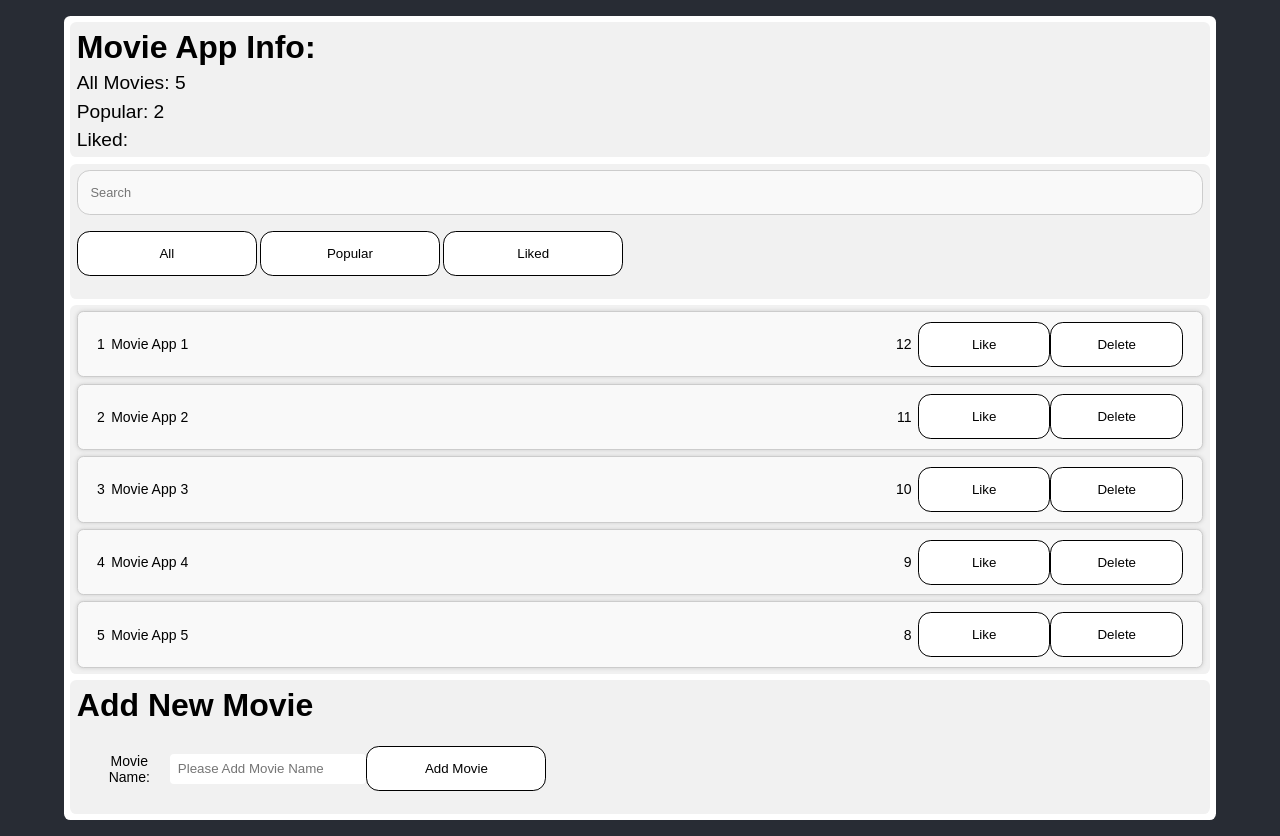
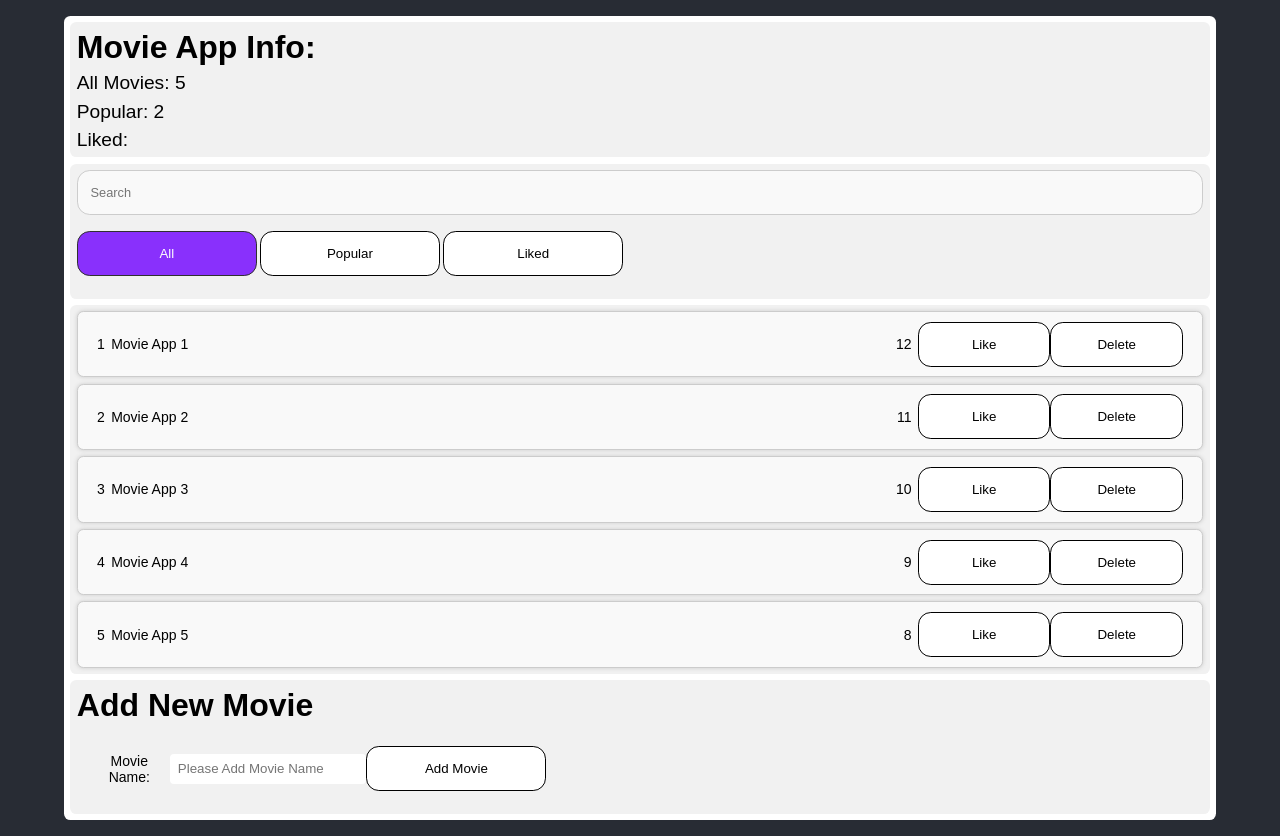
Before and after one commit to HalimjonHalimov/React, a React (Create React App) app: page / in a window 1280 px wide. Built offline with nearby package versions, Linux system fonts and the light colour scheme.

Commit message:
Button section

```diff
--- a/src/component/MovieApp/movie-app-filter.js
+++ b/src/component/MovieApp/movie-app-filter.js
@@ -2,21 +2,24 @@ import React, { useState, useContext } from "react";
 import { MovieAppContext } from "../../context/MovieApp";
 
 const MovieAppFilter = () => {
-  const [active, setActive] = useState(false);
+  const [active, setActive] = useState("all");
   const { onSortedHandle } = useContext(MovieAppContext);
+
+  const handleClick = (category) => {
+    setActive(category);
+    onSortedHandle(category);
+  };
 
   return (
     <div className="movie-app-filter-buttons">
       {button &&
         button.map((item) => (
           <button
-            onClick={() => onSortedHandle(item.category)}
+            onClick={() => handleClick(item.category)}
             type="button"
             key={item.id}
-            className={`${
-              active === true
-                ? "movie-app-filter-button active"
-                : "movie-app-filter-button"
+            className={`movie-app-filter-button ${
+              active === item.category ? "active" : ""
             }`}
           >
             {item.label}
--- a/src/context/MovieApp.js
+++ b/src/context/MovieApp.js
@@ -11,7 +11,7 @@ export function MovieAppProvider({ children }) {
 
   const onSortedHandle = (category) => {
     const sortedMovies = onSortHandle(MovieAppListItems, category);
-    console.log(sortedMovies);
+    setMovies(sortedMovies);
   };
 
   const filteredMovies = onTermHandle(MovieAppListItems, term);
--- a/src/helper/sort.js
+++ b/src/helper/sort.js
@@ -4,7 +4,7 @@ export const onSortHandle = (arr, category) => {
       return arr;
     case "popular":
       return arr.filter((c) => c.favourite === true);
-    case "liked":
+    case "like":
       return arr.filter((c) => c.like === true);
 
     default:
```
